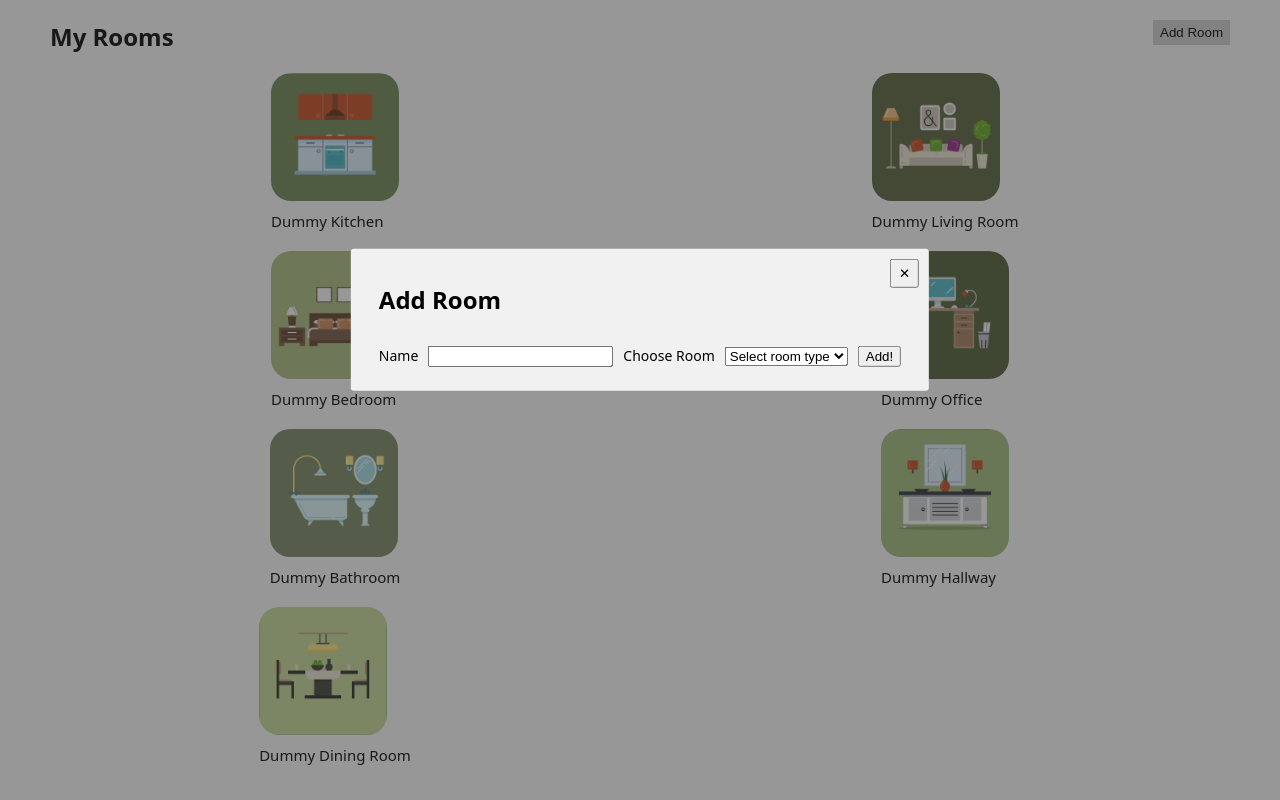
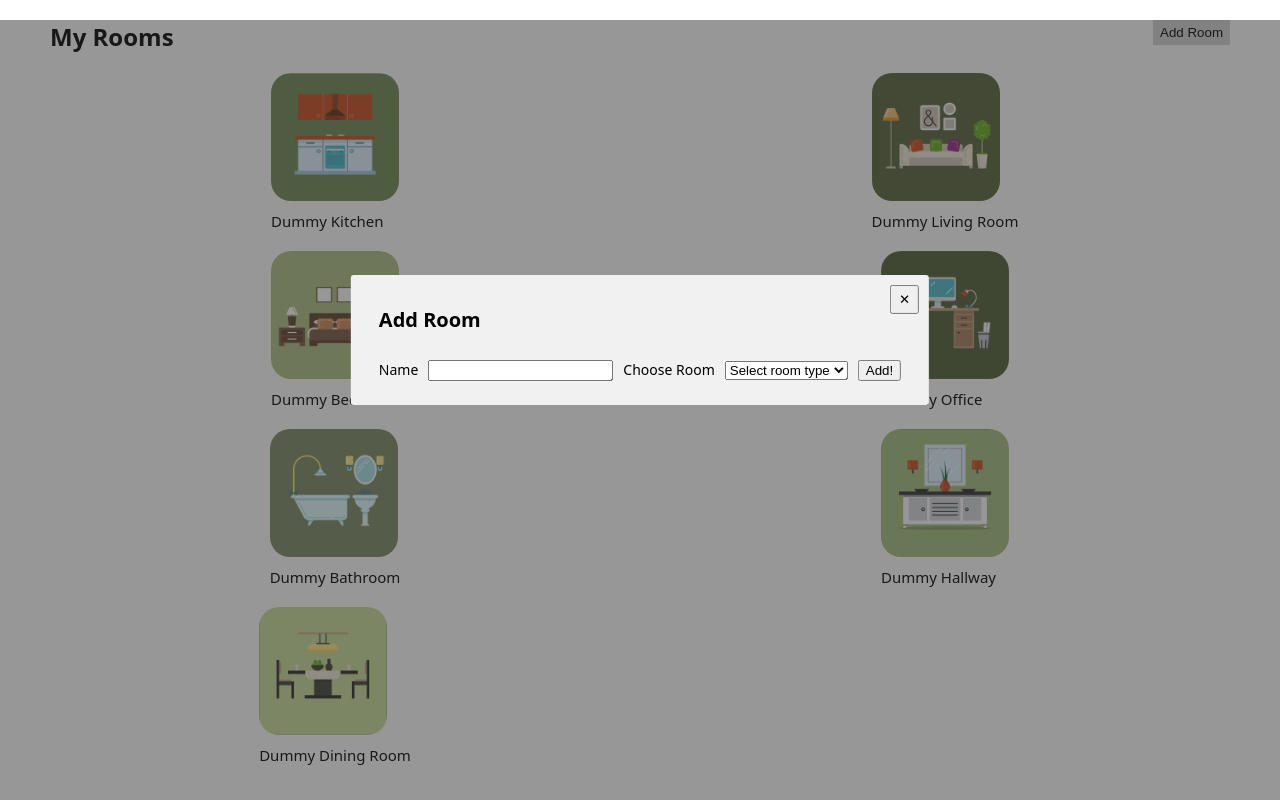
Before and after one commit to HenrikeStahlhut/capstone-project, a Next.js app: page / in a window 1280 px wide. Both pictures are taken after a click on the button "Add Room". Built offline with nearby package versions, Linux system fonts and the light colour scheme.

Commit message:
small fixes like typos etc.

```diff
--- a/components/AddRoomModal/AddRoomModal.js
+++ b/components/AddRoomModal/AddRoomModal.js
@@ -15,10 +15,6 @@ const OpenBtn = styled.button`
 const Modal = styled.div`
   width: 100vw;
   height: 100vh;
-  top: 0;
-  left: 0;
-  right: 0;
-  bottom: 0;
   position: fixed;
 `;
 
@@ -26,10 +22,6 @@ const Overlay = styled.div`
   background: rgba(49, 49, 49, 0.5);
   width: 100vw;
   height: 100vh;
-  top: 0;
-  left: 0;
-  right: 0;
-  bottom: 0;
   position: fixed;
 `;
 const ModalContent = styled.div`
@@ -52,7 +44,7 @@ const CloseModalBtn = styled.button`
 `;
 
 const Headline = styled.h2`
-  color: black;
+  font-size: 20px;
 `;
 
 const NameInput = styled.input`
@@ -64,7 +56,7 @@ const RoomMenu = styled.select`
 `;
 
 const AddButton = styled.button`
-  position: realtive;
+  position: relative;
 `;
 
 const Label = styled.label`
@@ -101,7 +93,7 @@ export default function AddRoomModal({ rooms, addRoom }) {
             <form onSubmit={handleAddRoom}>
               <Headline>Add Room</Headline>
               <Label htmlFor="name">Name</Label>
-              <NameInput type="text" id="name" name="name"></NameInput>
+              <NameInput type="text" id="name" name="name" required></NameInput>
               <Label htmlFor="room">Choose Room</Label>
               <RoomMenu id="room" name="room">
                 <option disabled selected>
```
